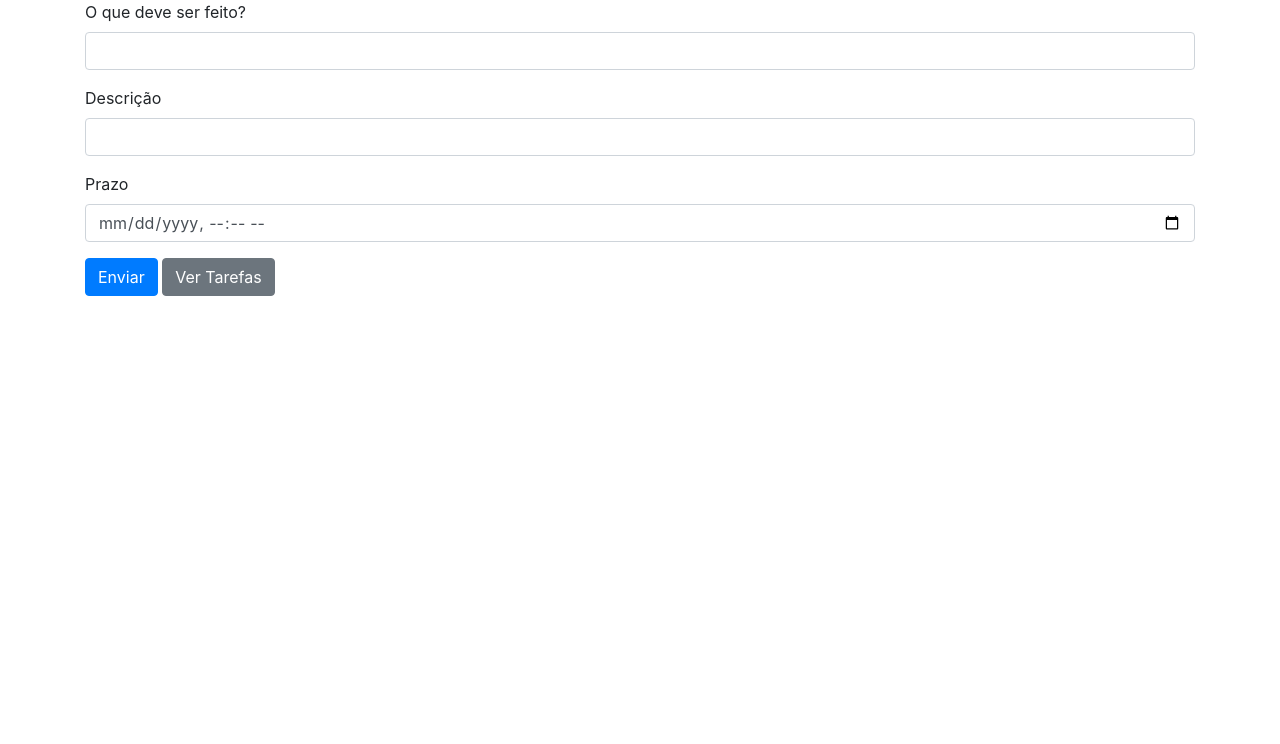
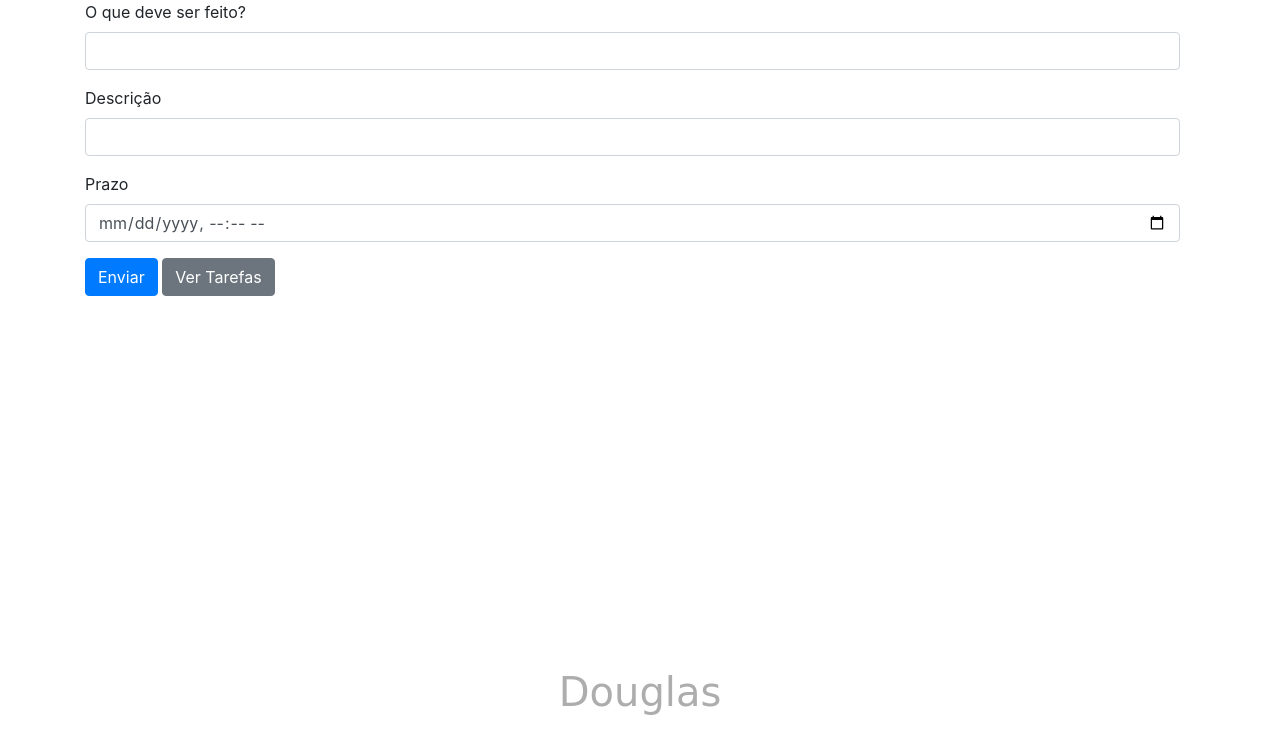
Before and after one commit to douglaseduar/agenda-pessoal, a PHP site: page /cadastrar.php in a window 1280 px wide. Shown: the part 56-800 px from the top of the page. Run offline with PHP 8.4, Linux system fonts and the light colour scheme.

Commit message:
feat: adicionar rodapé

```diff
--- a/assets/css/style.css
+++ b/assets/css/style.css
@@ -17,6 +17,7 @@ h3:hover{
     bottom:20px;
     left:0%;
     right:0%;
+    z-index: -1;
   }
   .footer h3, footer h3{
     font-family: 'Lobster', cursive;
@@ -26,3 +27,6 @@ h3:hover{
     color: #adadad;
     margin-top: 2rem;
   }
+  .row{
+    margin-right: 0px!important;
+  }
--- a/cadastrar.php
+++ b/cadastrar.php
@@ -10,6 +10,7 @@ session_start();
         <link rel="stylesheet" href="https://cdn.jsdelivr.net/npm/bootstrap@4.6.0/dist/css/bootstrap.min.css" integrity="sha384-B0vP5xmATw1+K9KRQjQERJvTumQW0nPEzvF6L/Z6nronJ3oUOFUFpCjEUQouq2+l" crossorigin="anonymous">
         <title>Cadastrar Tarefa</title>
         <link rel="shortcut icon" href="assets/img/66276.png"/>
+        <link rel="stylesheet" href="assets/css/style.css">
     </head>
     <body>
     <nav class="navbar navbar-light">
@@ -49,4 +50,7 @@ session_start();
     <script src="https://code.jquery.com/jquery-3.5.1.slim.min.js" integrity="sha384-DfXdz2htPH0lsSSs5nCTpuj/zy4C+OGpamoFVy38MVBnE+IbbVYUew+OrCXaRkfj" crossorigin="anonymous"></script>
     <script src="https://cdn.jsdelivr.net/npm/bootstrap@4.6.0/dist/js/bootstrap.bundle.min.js" integrity="sha384-Piv4xVNRyMGpqkS2by6br4gNJ7DXjqk09RmUpJ8jgGtD7zP9yug3goQfGII0yAns" crossorigin="anonymous"></script>
     </body>
+    <footer class="footer cadastro">
+<a href="https://instagram.com/douglaseduar"><h3>Douglas</h3></a>
+</footer>
 </html>
```
Also changed, not shown: pesquisa.php (+4 -5 lines).
